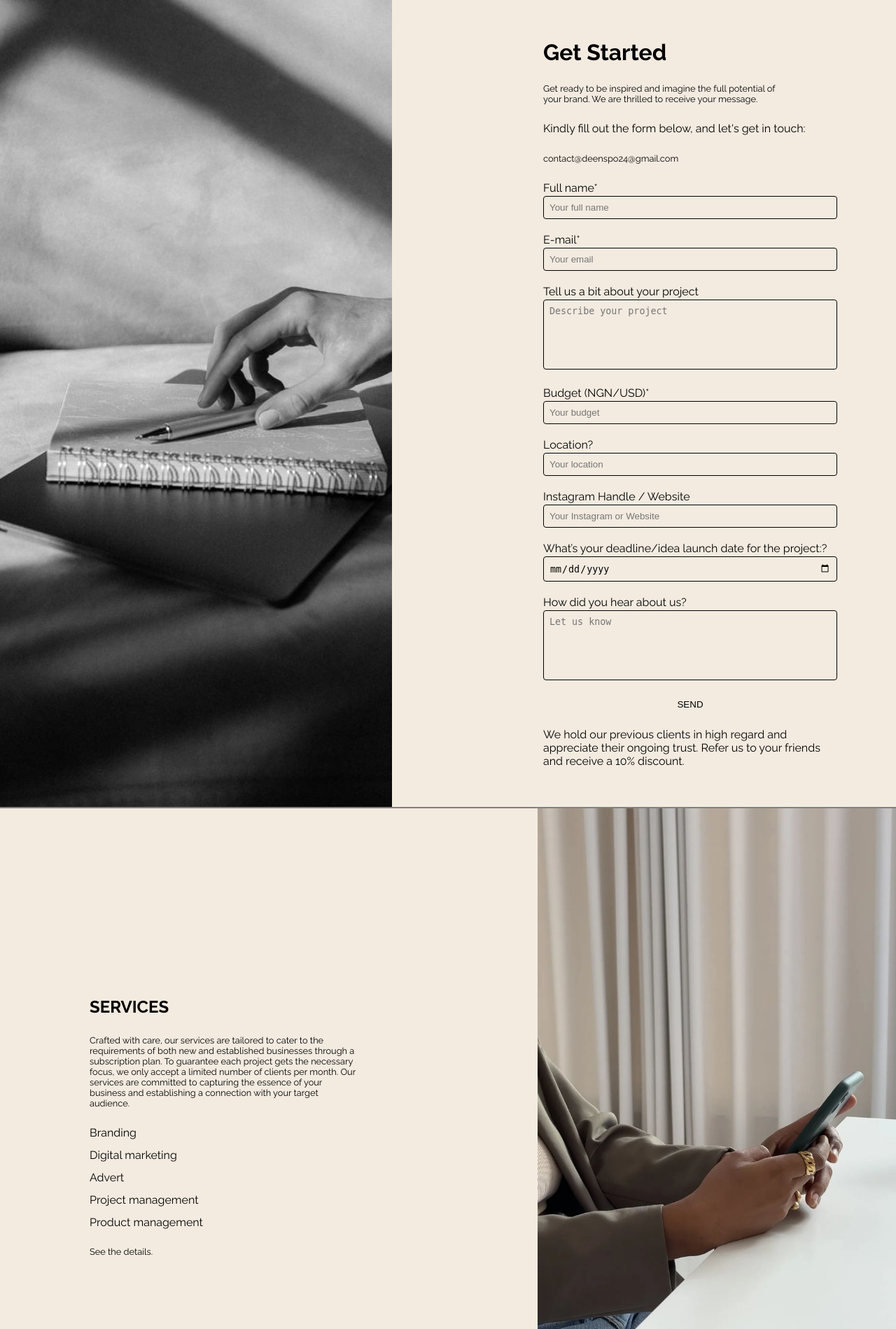
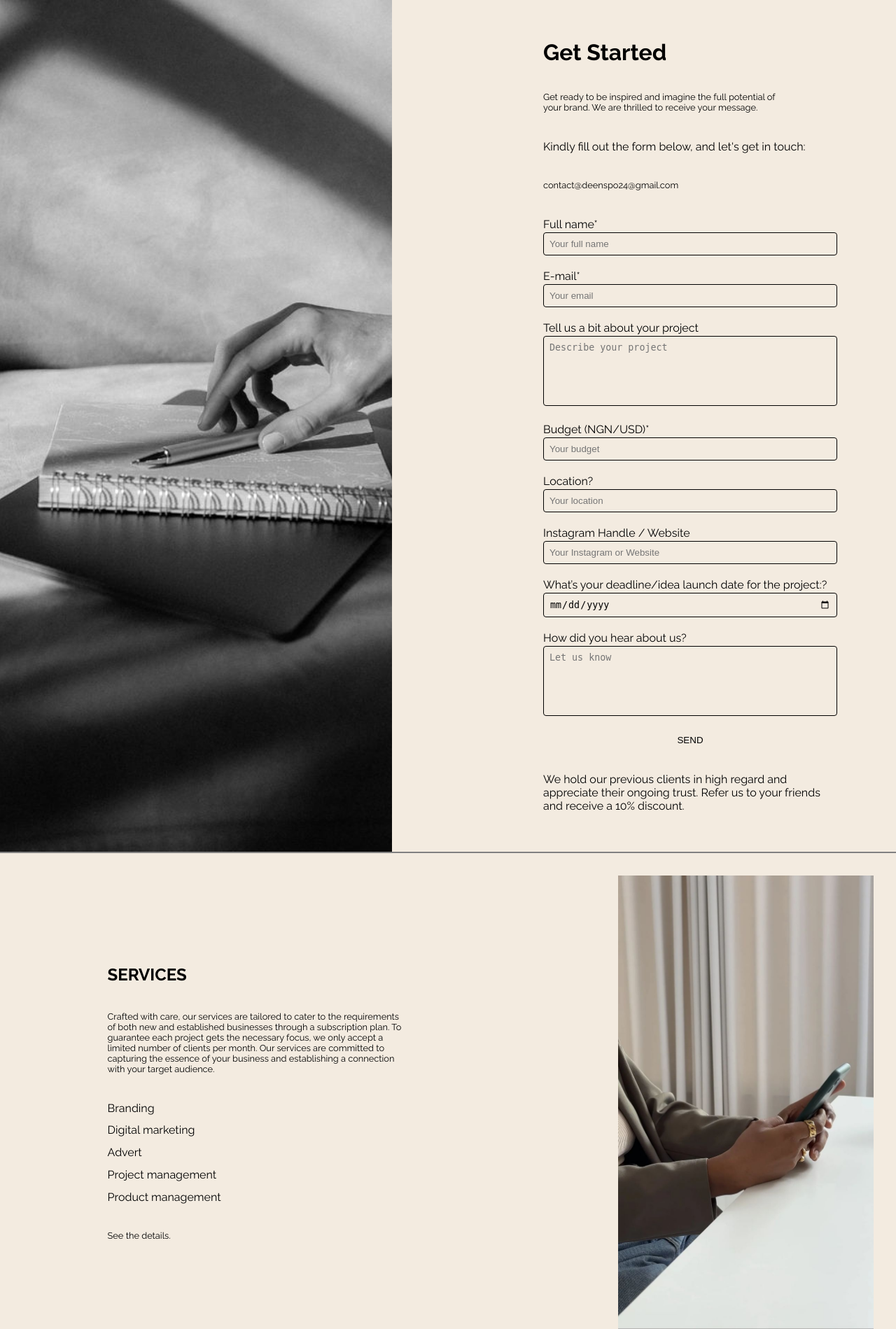
Before and after one commit to sirunique/Agencyportfolio, a PHP site: page /contact in a window 1280 px wide. Shown: the part 124-2023 px from the top of the page at 70% size. Run offline with PHP 8.4, Linux system fonts and the light colour scheme; some libraries are stand-ins or nearby versions.

Commit message:
image size for contact page reduced

```diff
--- a/pages/contact/contact_css.php
+++ b/pages/contact/contact_css.php
@@ -80,22 +80,24 @@
             display: block;
         }
 
-        .element-align {
-            display: flex;
-            flex-direction: column;
-            gap: 2vw;
-            /* padding: 3rem 2rem; */
-        }
-
         .contact--2 {
             display: flex;
             flex-direction: row;
+            align-items: center;
+            height: auto;
+            padding: 2rem;
+            gap: 3rem;
         }
 
         .img2 {
-            width: 40%;
-            height: 60%;
-            /* object-fit: cover; */
+            width: 30%;
+            height: auto;
+            max-width: 400px;
+            object-fit: cover;
+        }
+
+        .element-align:nth-of-type(2) {
+            width: 70%;
         }
 
         .contact--3 {
--- a/pages/contact/index.php
+++ b/pages/contact/index.php
@@ -6,7 +6,7 @@ include('./pages/contact/contact_css.php');
 
 
 
-<!-- Page Content -->
+
 <div class="section contact row contact--1">
     <img class='grid-img lazy-img' src="images/Contact.jpg" data-src="images/Contact.jpg" alt="image">
 
```
